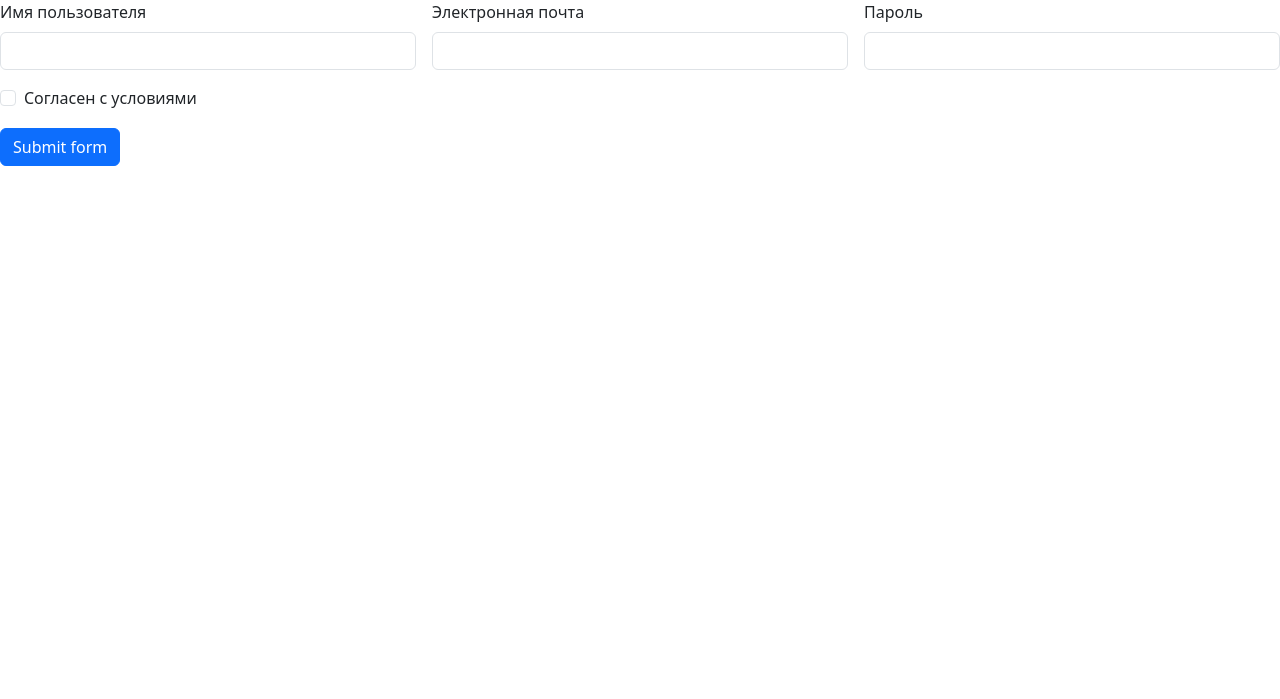
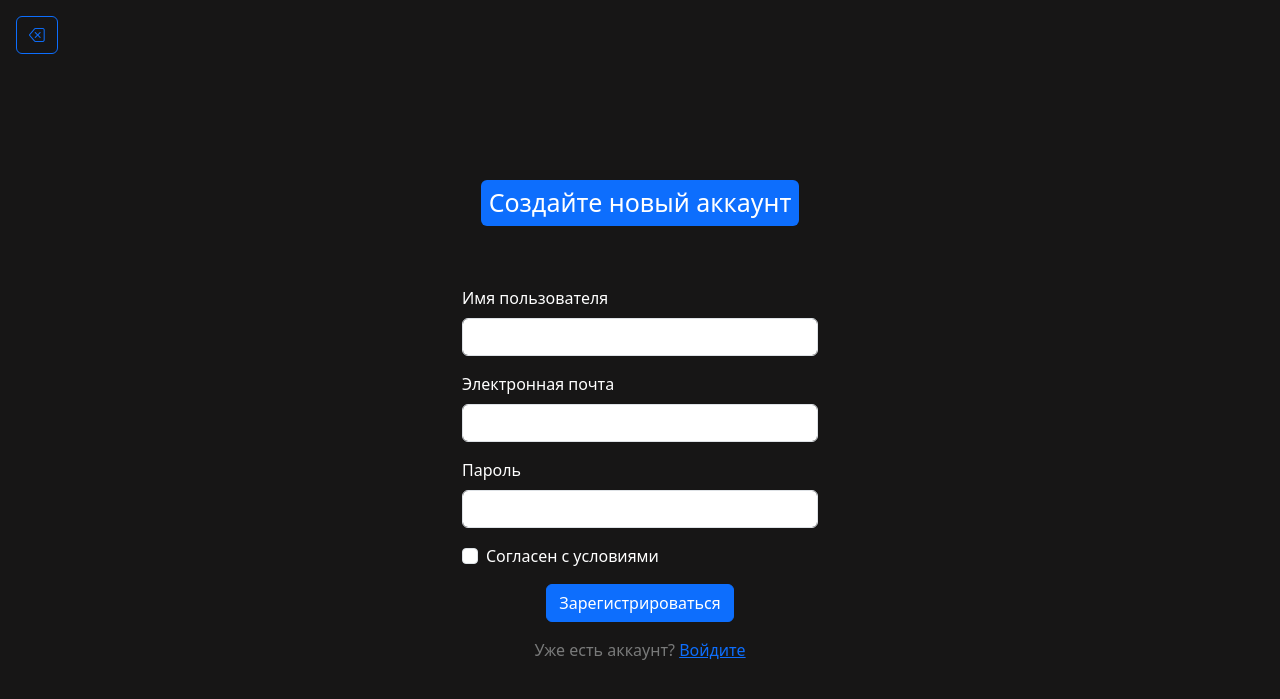
Before and after one commit to goshappz/WebServer-API-project, a Flask app: page /register in a window 1280 px wide. Shown: the top 699 px of the page. Run offline with Flask 3, Linux system fonts and the light colour scheme.

Commit message:
чуть отретушировал страницу регистрации, добавил кнопку назад

```diff
--- a/static/style.css
+++ b/static/style.css
@@ -22,6 +22,34 @@ h1 {
 .register-btn {
   position: fixed;
   top: 16px;
-  right: 125px; /* делай больше — уедет левее */
+  right: 125px;
   z-index: 1000;
 }
+
+.form-label {
+    color: white
+}
+
+.form-check-label {
+    color: white
+}
+
+.register-page {
+  padding-top: 175px;
+}
+
+.bottom-text {
+  color: #797a7a;
+}
+
+.up-text {
+    color: white;
+    font-size: 25px;
+    margin-top: 5px;
+    margin-bottom: 60px;
+}
+
+.back-btn {
+    top: 16px;
+    left: 16px;
+}
--- a/templates/register.html
+++ b/templates/register.html
@@ -4,20 +4,29 @@
     <title>registration</title>
     <link href="https://cdn.jsdelivr.net/npm/bootstrap@5.3.0/dist/css/bootstrap.min.css" rel="stylesheet">
     <link rel="stylesheet" href="https://cdn.jsdelivr.net/npm/bootstrap-icons@1.11.3/font/bootstrap-icons.min.css">
+    <link href="static/style.css" rel="stylesheet">
 </head>
 <body>
-<form class="row g-3 needs-validation"
+<div class="container register-page">
+    <div class="row justify-content-center">
+        <div class="col-lg-4">
+            <div class="text-center">
+                <div class="up-text d-inline-block bg-primary d-inline-block px-2 py-1 rounded">
+                    Создайте новый аккаунт
+                </div>
+            </div>
+            <form class="needs-validation"
                   novalidate
                   method="post"
                   action="/register">
-    <div class="col-md-4">
+                <div class="mb-3">
                     <label for="username" class="form-label">Имя пользователя</label>
                     <input type="text" class="form-control" id="username" name="username" value="" required>
                     <div class="valid-feedback">
                         Looks good!
                     </div>
                 </div>
-    <div class="col-md-4">
+                <div class="mb-3">
                     <label for="email" class="form-label">Электронная почта</label>
 
                     <input
@@ -39,16 +48,17 @@
                     </div>
                     {% endif %}
                 </div>
-    <div class="col-md-4">
+                <div class="mb-3">
                     <label for="password" class="form-label">Пароль</label>
                     <div class="input-group has-validation">
-            <input type="password" class="form-control" id="password" name="password" aria-describedby="password-addon"
+                        <input type="password" class="form-control" id="password" name="password"
+                               aria-describedby="password-addon"
                                required minlength="6">
                         <div class="invalid-feedback">
                         </div>
                     </div>
                 </div>
-    <div class="col-12">
+                <div class="mb-3">
                     <div class="form-check">
                         <input class="form-check-input" type="checkbox" value="" id="terms" name="terms" required>
                         <label class="form-check-label" for="terms">
@@ -59,12 +69,20 @@
                         </div>
                     </div>
                 </div>
-    <div class="col-12">
-        <button class="btn btn-primary" type="submit">Submit form</button>
+                <div class="text-center mb-3">
+                    <button class="btn btn-primary" type="submit">Зарегистрироваться</button>
+                </div>
+                <div class="text-center mt-2">
+                    <span class="bottom-text">Уже есть аккаунт?</span>
+                    <a href="/login">Войдите</a>
                 </div>
             </form>
-<form class="row g-3 needs-validation" novalidate>
-</form>
+            <a href="/" class="btn btn-outline-primary position-fixed back-btn">
+                <i class="bi bi-backspace"></i>
+            </a>
+        </div>
+    </div>
+</div>
 <script>
     (() => {
       'use strict'
```
Lines whose indentation alone changed are shown as unchanged.
